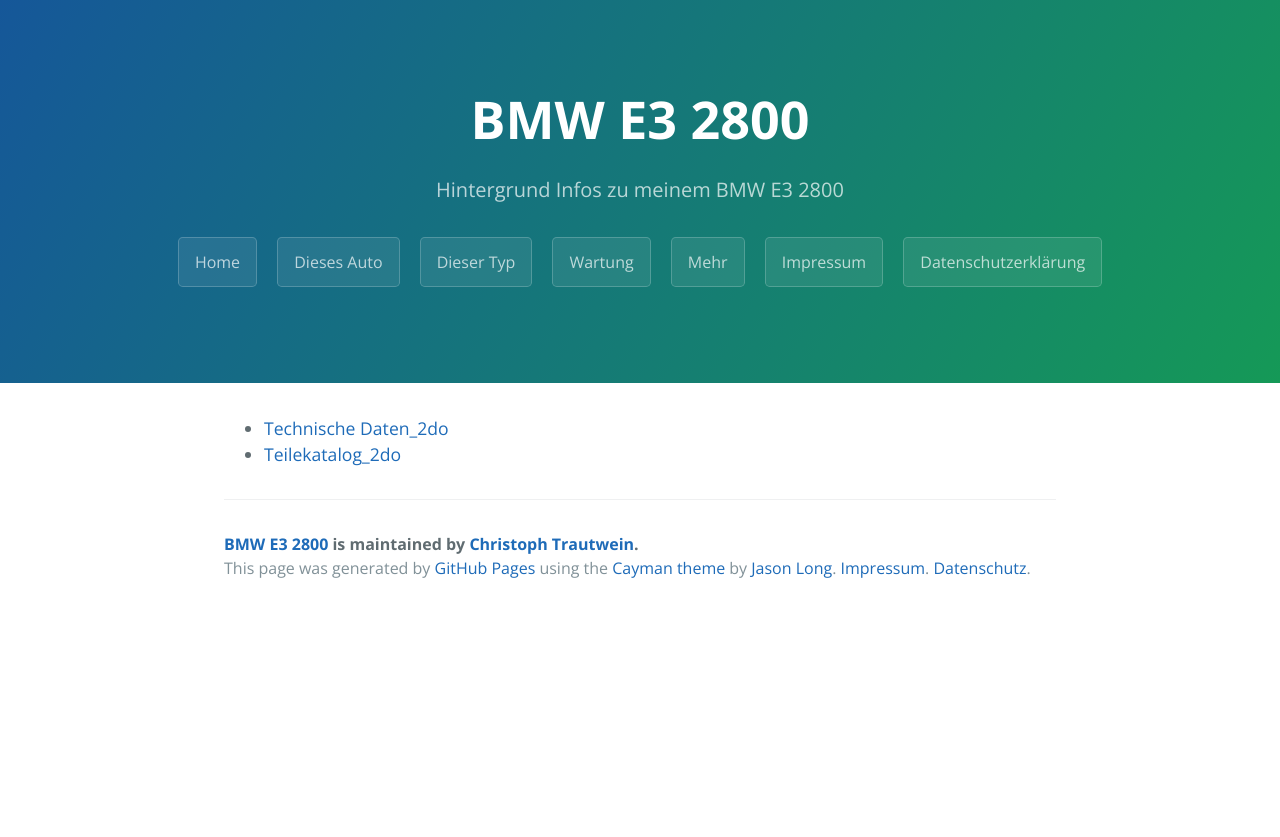
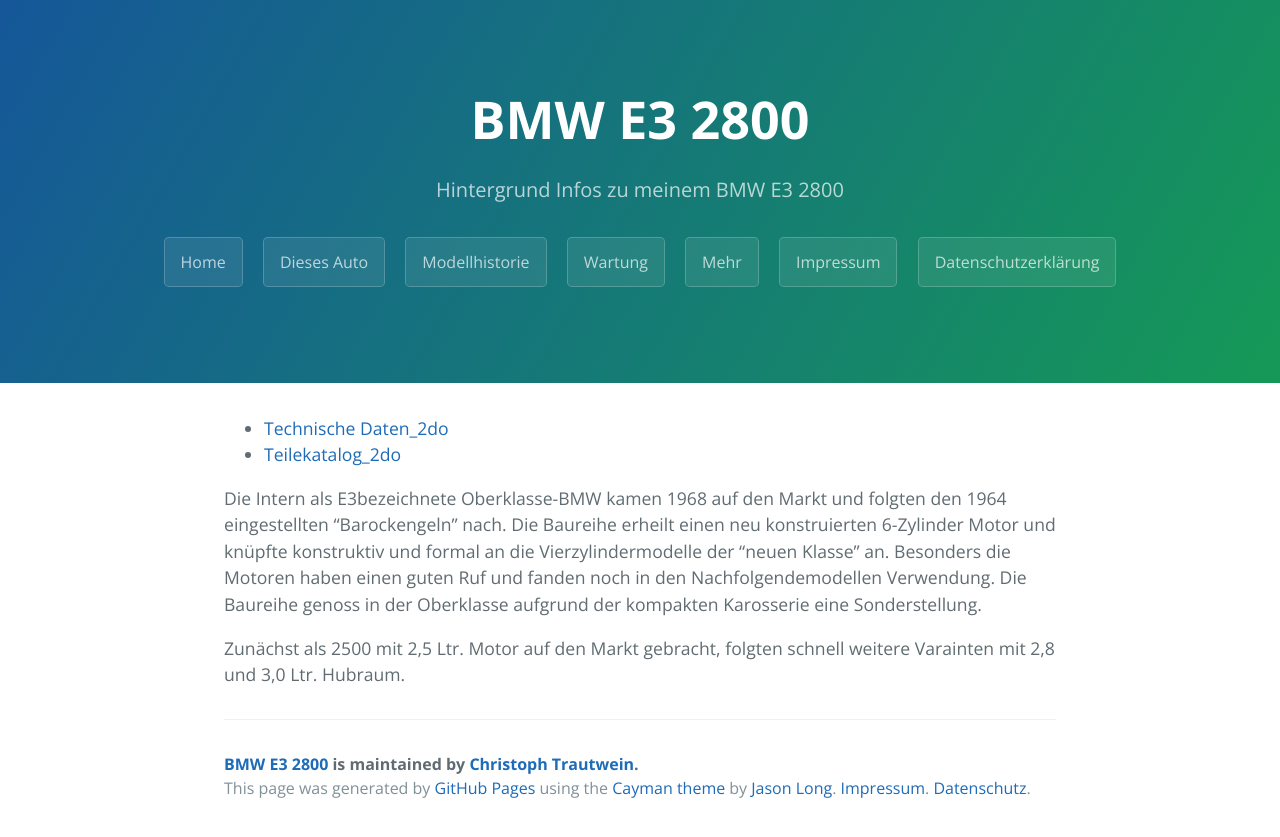
Before and after one commit to trautw/BMW-E3-2800, a Jekyll site: the page built from docs/_pages/02_class.md, in a window 1280 px wide. Shown: the top 837 px of the page. Built offline with Jekyll 4.4.1, drawn with Linux system fonts in a browser that asks for light colours.

Commit message:
Update 02_class.md

```diff
--- a/docs/_pages/02_class.md
+++ b/docs/_pages/02_class.md
@@ -1,8 +1,13 @@
 ---
 layout: default
-title: Dieser Typ
+title: Modellhistorie
 permalink: /class/
 ---
 
 * [Technische Daten_2do](http://www.7-forum.com/modelle/e38/technische_daten.php)
 * [Teilekatalog_2do](http://bmwteilekatalog24.info/bmw/P/E38/Lim/750iL%20M73/ECE/L/A/1995/09)
+
+
+Die Intern als E3bezeichnete Oberklasse-BMW kamen 1968 auf den Markt und folgten den 1964 eingestellten "Barockengeln" nach. Die Baureihe erheilt einen neu konstruierten 6-Zylinder Motor und knüpfte konstruktiv und formal an die Vierzylindermodelle der "neuen Klasse" an. Besonders die Motoren haben einen guten Ruf und fanden noch in den Nachfolgendemodellen Verwendung. Die Baureihe genoss in der Oberklasse aufgrund der kompakten Karosserie eine Sonderstellung.
+
+Zunächst als 2500 mit 2,5 Ltr. Motor auf den Markt gebracht, folgten schnell weitere Varainten mit 2,8 und 3,0 Ltr. Hubraum.
```
